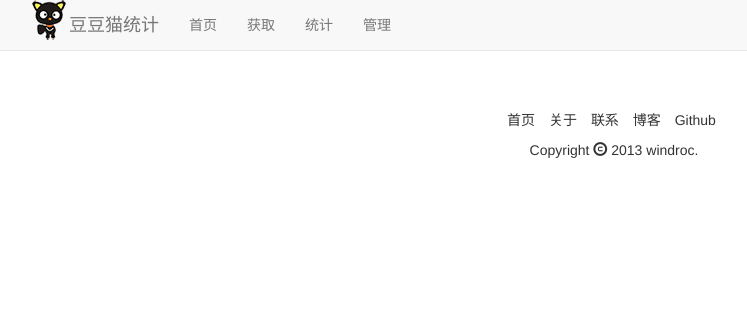
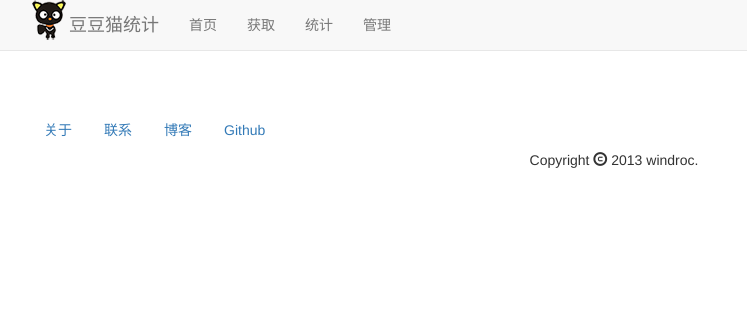
Before and after one commit to perillaroc/weibo-analytics, a Flask app: template myapp/templates/about.html in a window 1280 px wide. Shown: the top 311 px of the page, without its empty margins (26-773 px from the left). Run offline with Flask 2, Linux system fonts and the light colour scheme; the template is opened without the code that fills it, so the values that code supplies are empty; parts of the project's set-up code (start-up, migrations or seed data) failed here and were passed over; some libraries are stand-ins or nearby versions.

Commit message:
change footer navi bar failed

```diff
--- a/myapp/templates/footer.html
+++ b/myapp/templates/footer.html
@@ -5,14 +5,15 @@
 #}
 <!-- footer.html -->
     <footer class="footer">
-      <div class="row">
-          <ul class="list-inline text-center">
-            <li>首页</li>
-            <li>关于</li>
-            <li>联系</li>
-            <li>博客</li>
-            <li>Github</li>
+      <div class="row text-center">
+          <ul class="nav nav-pills">
+            <li><a href="#">关于</a></li>
+            <li><a href="#">联系</a></li>
+            <li><a href="#">博客</a></li>
+            <li><a href="https://github.com/perillaroc/weibo-analytics">Github</a></li>
           </ul>
+      </div>
+      <div clas="row">
           <p class="text-center">Copyright <span class="glyphicon glyphicon-copyright-mark"></span> 2013 windroc.<p>
       </div>
     </footer>
```
